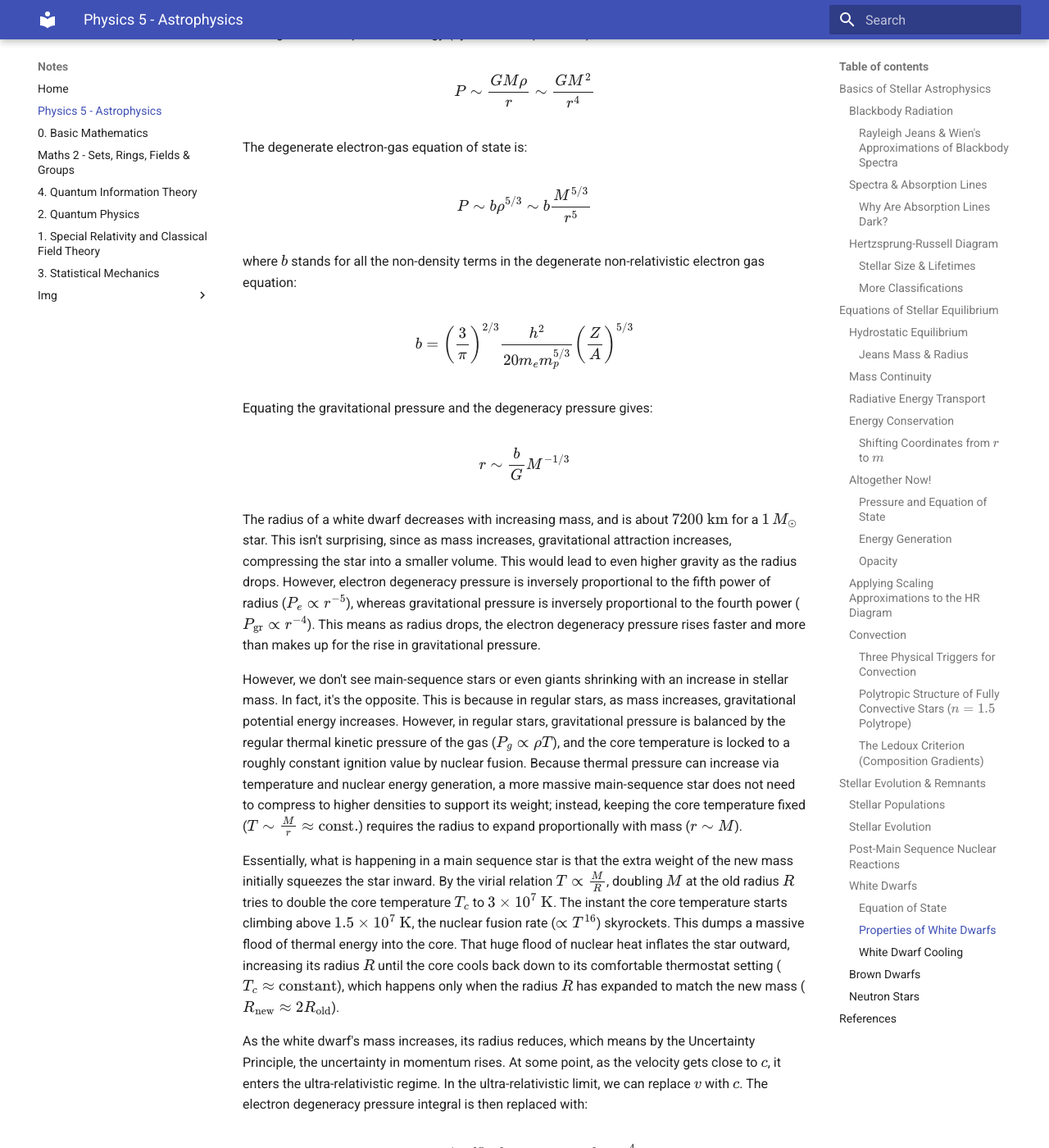
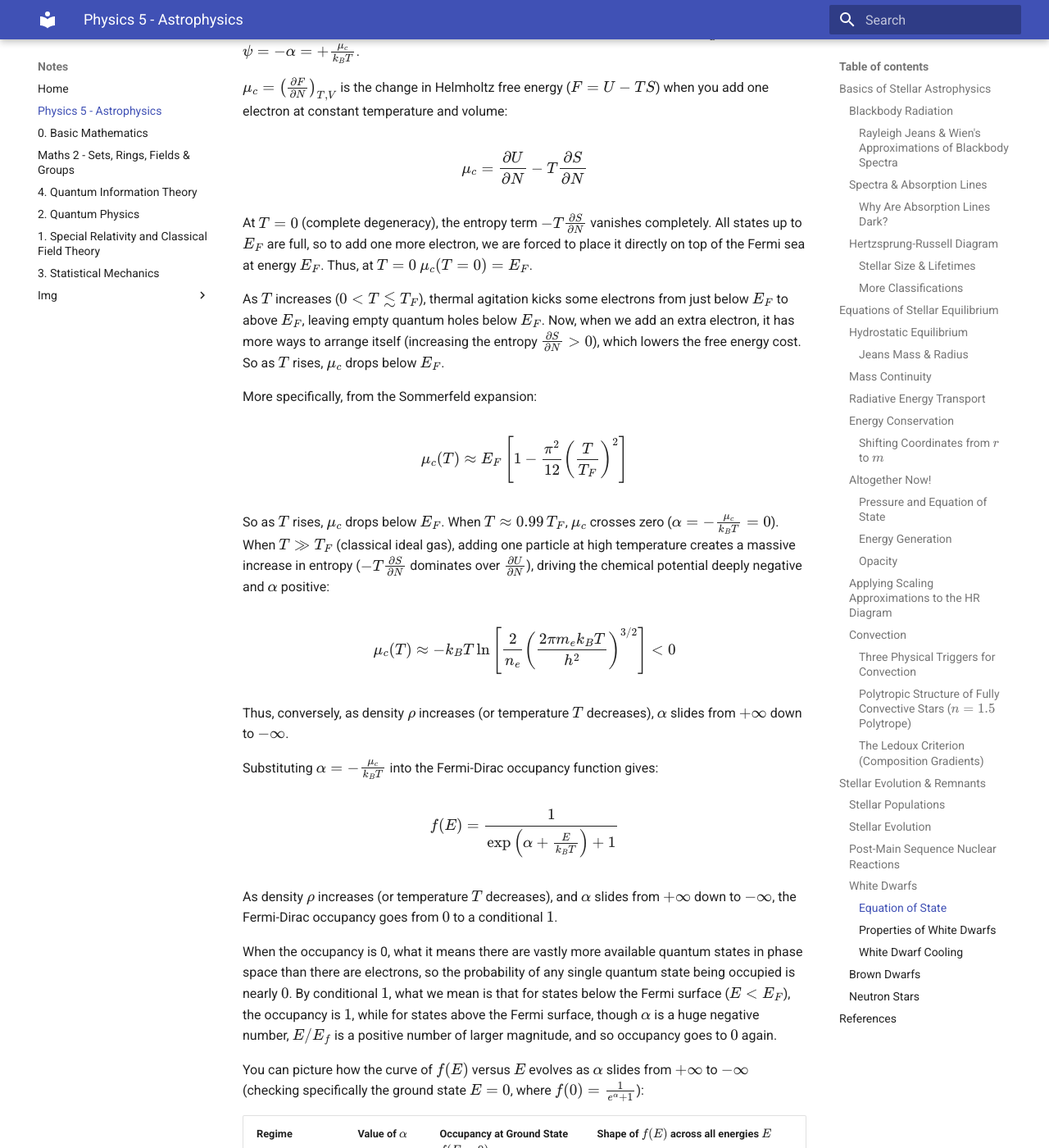
Before and after one commit to regstuff/notes, an MkDocs documentation site: the page built from docs/Physics_Astrophysics.md, in a window 1280 px wide and 1400 px high, scrolled down 58176 px. Shown: the whole window at 82% size. Built offline with MkDocs 1.6.1 and Material for MkDocs 9.7.7, drawn with Linux system fonts in a browser that asks for light colours; some of the changed text lies outside the part shown.

Commit message:
Update Physics_Astrophysics.md

```diff
--- a/docs/Physics_Astrophysics.md
+++ b/docs/Physics_Astrophysics.md
@@ -1218,7 +1218,47 @@ $$P_e = P_{e,0}\left[1 + \frac{\pi^2}{2}\left(\frac{k_B T}{E_F}\right)^2 + \dots
 
 where $P_{e,0}$ is the strictly temperature-independent ($T=0$) degeneracy pressure. Either way, because the smallest term is itself a square, even if temperature is $10^8 K$ and the Fermi temperature is $10^9 K$, the thermal correction to the pressure is still only $10^{-2}$, so we treat electron degeneracy pressure as purely a function of density.
 
-Also note that as opposed to the electrons, the nuclei at white dwarf densities are still completely in the classical regime due to huge difference in mass between nucleons and electrons, since for the same $\delta x$ and $\delta p$, the velocity of the nucleon is much lower (and therefore the time taken by it to traverse a unit length is higher, which means fewer impacts on "walls"), which means it exerts far less pressure than electrons.
+In reality, the transition from classical to degeneracy is gradual. The Fermi-Dirac occupancy probability actually includes a term for the chemical potential $\mu_c$:
+
+$$f(E) = \frac{1}{\exp\left(\frac{E - \mu_c}{k_B T}\right) + 1}$$
+
+Some books often define a dimensionless degeneracy parameter $\alpha$ as: $\alpha = -\frac{\mu_c}{k_B T}$ or $\psi = -\alpha = +\frac{\mu_c}{k_B T}$.
+
+$\mu_c = \left(\frac{\partial F}{\partial N}\right)_{T,V}$ is the change in Helmholtz free energy ($F = U - TS$) when you add one electron at constant temperature and volume:
+
+$$\mu_c = \frac{\partial U}{\partial N} - T\frac{\partial S}{\partial N}$$
+
+At $T = 0$ (complete degeneracy), the entropy term $-T\frac{\partial S}{\partial N}$ vanishes completely. All states up to $E_F$ are full, so to add one more electron, we are forced to place it directly on top of the Fermi sea at energy $E_F$. Thus, at $T = 0$ $\mu_c(T=0) = E_F$.
+
+As $T$ increases ($0 < T \lesssim T_F$), thermal agitation kicks some electrons from just below $E_F$ to above $E_F$, leaving empty quantum holes below $E_F$. Now, when we add an extra electron, it has more ways to arrange itself (increasing the entropy $\frac{\partial S}{\partial N} > 0$), which lowers the free energy cost. So as $T$ rises,  $\mu_c$ drops below $E_F$.
+
+More specifically, from the Sommerfeld expansion:
+
+$$\mu_c(T) \approx E_F\left[1 - \frac{\pi^2}{12}\left(\frac{T}{T_F}\right)^2\right]$$
+
+So as $T$ rises,  $\mu_c$ drops below $E_F$. When $T \approx 0.99\,T_F$, $\mu_c$ crosses zero ($\alpha = -\frac{\mu_c}{k_B T} = 0$). When $T \gg T_F$ (classical ideal gas), adding one particle at high temperature creates a massive increase in entropy ($-T\frac{\partial S}{\partial N}$ dominates over $\frac{\partial U}{\partial N}$), driving the chemical potential deeply negative and $\alpha$ positive:
+
+$$\mu_c(T) \approx -k_B T \ln\left[\frac{2}{n_e}\left(\frac{2\pi m_e k_B T}{h^2}\right)^{3/2}\right] < 0$$
+
+Thus, conversely, as density $\rho$ increases (or temperature $T$ decreases), $\alpha$ slides from $+\infty$ down to $-\infty$.
+
+Substituting $\alpha = -\frac{\mu_c}{k_B T}$ into the Fermi-Dirac occupancy function gives:
+
+$$f(E) = \frac{1}{\exp\left(\alpha + \frac{E}{k_B T}\right) + 1}$$
+
+As density $\rho$ increases (or temperature $T$ decreases), and $\alpha$ slides from $+\infty$ down to $-\infty$, the Fermi-Dirac occupancy goes from $0$ to a conditional $1$.
+
+When the occupancy is 0, what it means there are vastly more available quantum states in phase space than there are electrons, so the probability of any single quantum state being occupied is nearly $0$. By conditional $1$, what we mean is that for states below the Fermi surface ($E < E_F$), the occupancy is $1$, while for states above the Fermi surface, though $\alpha$ is a huge negative number, $E/E_f$ is a positive number of larger magnitude, and so occupancy goes to $0$ again.
+
+You can picture how the curve of $f(E)$ versus $E$ evolves as $\alpha$ slides from $+\infty$ to $-\infty$ (checking specifically the ground state $E = 0$, where $f(0) = \frac{1}{e^\alpha + 1}$):
+
+| Regime | Value of $\alpha$ | Occupancy at Ground State $f(E=0)$ | Shape of $f(E)$ across all energies $E$ |
+| --- | --- | --- | --- |
+| **Classical Gas** | $\alpha \to +\infty$ | $f(0) = \frac{1}{e^{+\infty} + 1} \to 0$ | Flat and hugging $0$ everywhere (thin Maxwellian tail). |
+| **Transition ($\mu_c = 0$)** | $\alpha = 0$ | $f(0) = \frac{1}{e^0 + 1} = \frac{1}{2}$ | Half-filled at $E=0$, decaying smoothly to $0$ at high $E$. |
+| **Complete Degeneracy** | $\alpha \to -\infty$ | $f(0) = \frac{1}{e^{-\infty} + 1} \to 1$ | A sharp rectangular step: $f(E) = 1$ for $E < E_F$, dropping vertically to $0$ for $E > E_F$. |
+
+Also note that as opposed to electrons, the nuclei at white dwarf densities are still completely in the classical regime due to huge difference in mass between nucleons and electrons, since for the same $\delta x$ and $\delta p$, the velocity of the nucleon is much lower (and therefore the time taken by it to traverse a unit length is higher, which means fewer impacts on "walls"), which means it exerts far less pressure than electrons.
 
 #### Properties of White Dwarfs
 
```
